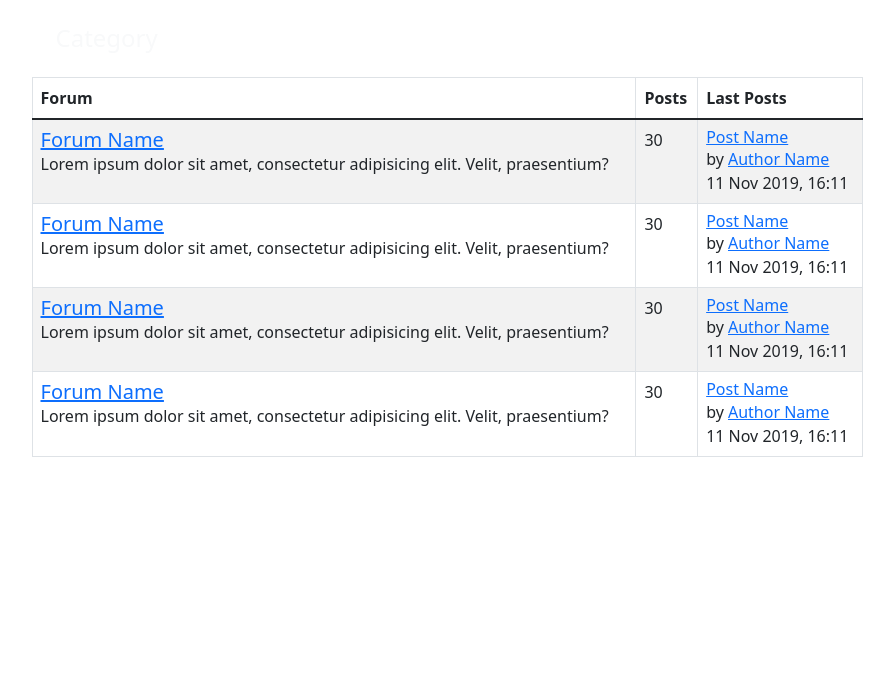
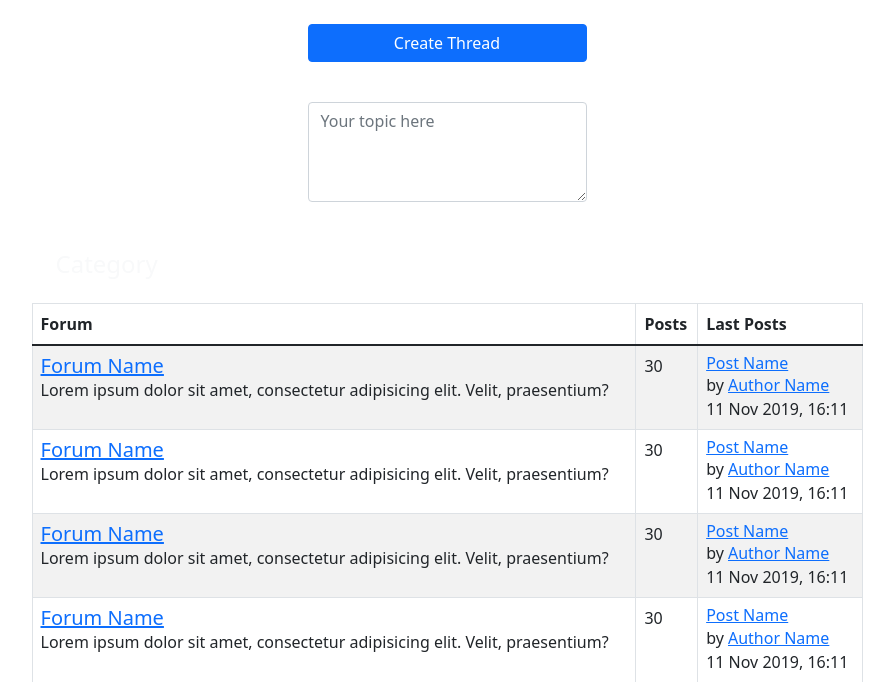
Before and after one commit to Psyche-Dev/G611-WebAppProgramming-P.C., a Flask app: page / in a window 1280 px wide. Shown: the part 56-738 px from the top of the page, without its empty margins (193-1087 px from the left). Run offline with Flask 2, Linux system fonts and the light colour scheme; a user stored in the database is signed in; some libraries are stand-ins or nearby versions.

Commit message:
Cleaned db, small html page changes, fixed py code

```diff
--- a/Website/templates/forum.html
+++ b/Website/templates/forum.html
@@ -3,6 +3,16 @@
 {% block title %} Forum {% endblock %}
 
 {% block maincontent %}
+<br>
+<form method="POST">
+  <div class="d-grid gap-2 col-3 mx-auto float-form">
+    <button type="submit" class="btn btn-primary">Create Thread</button>
+    <br>
+    <textarea name="forumpost" id="forumpost" class="form-control" placeholder="Your topic here" style="height: 100px"></textarea>
+  </div>
+</form>
+
+<br>
 <div class="row d-flex justify-content-center">
     <div class="col-12 col-xl-9">
       <h2 class="h4 category mb-0 p-4 rounded-top text-light">Category</h2>
--- a/Website/views.py
+++ b/Website/views.py
@@ -3,7 +3,7 @@
 
 views = Blueprint('views', __name__)
 
-@views.route('/')
+@views.route('/', methods=['GET', 'POST'])
 @login_required
 def forum():
     return render_template("forum.html")
```
Also changed, not shown: Website/databaseweb.db.
